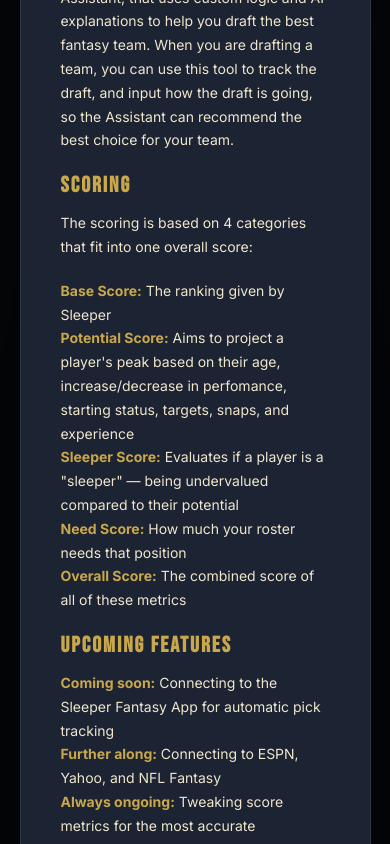
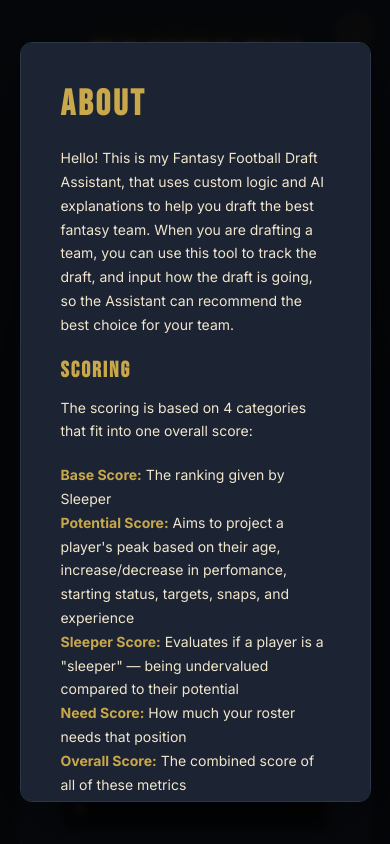
Before and after one commit to zaydkh517/fantasy-draft-ai, a React (Create React App) app in the folder frontend/: page / in a window 390 px wide. Shown: the top 844 px of the page. Built offline with nearby package versions, Linux system fonts and the light colour scheme.

Commit message:
change tab name and enable scrolling past modal on mobile

```diff
--- a/frontend/public/index.html
+++ b/frontend/public/index.html
@@ -24,7 +24,7 @@
       work correctly both with client-side routing and a non-root public URL.
       Learn how to configure a non-root public URL by running `npm run build`.
     -->
-    <title>React App</title>
+    <title>Fantasy AI Draft Engine</title>
   </head>
   <body>
     <noscript>You need to enable JavaScript to run this app.</noscript>
--- a/frontend/src/App.css
+++ b/frontend/src/App.css
@@ -162,6 +162,8 @@ button[type="submit"]:active {
   display: flex;
   flex-direction: column;
   gap: 20px;
+  max-height: 90vh;
+  overflow-y: auto;
 }
 
 .modal-content h2 {
```
